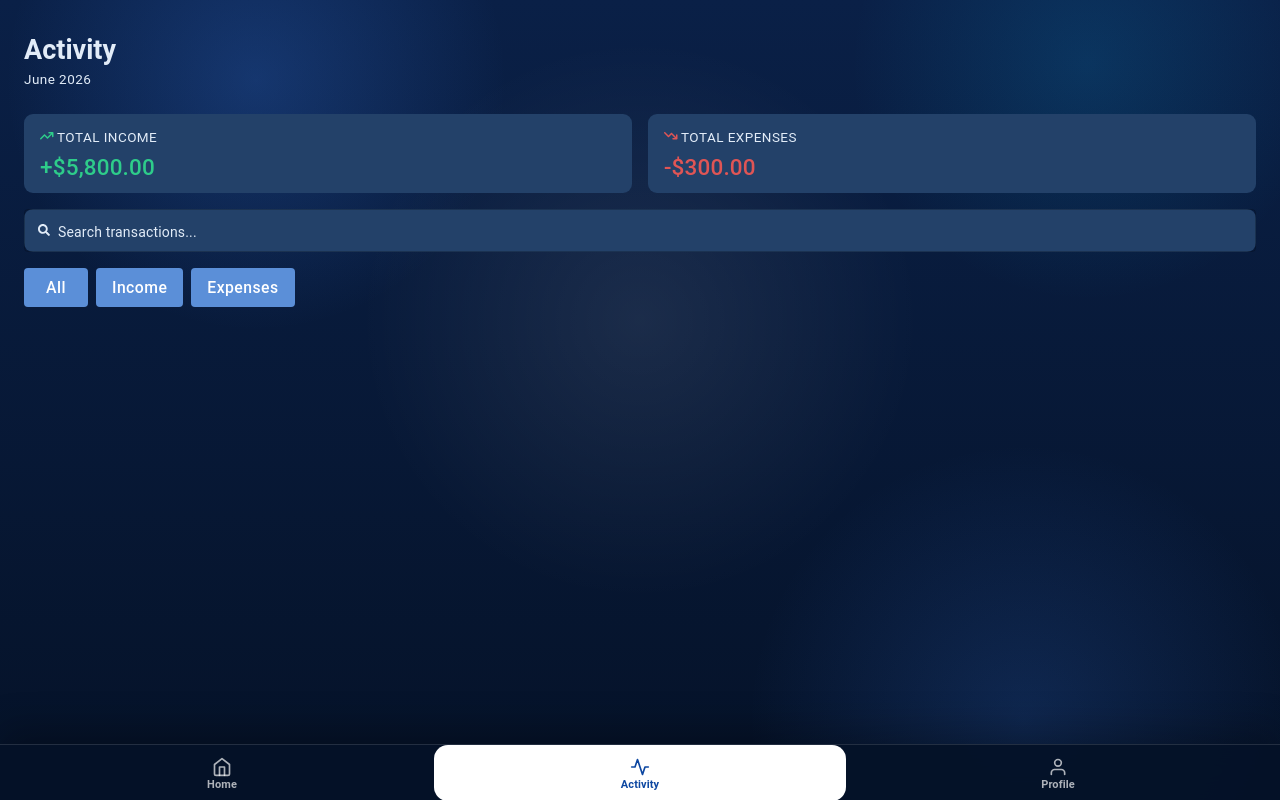
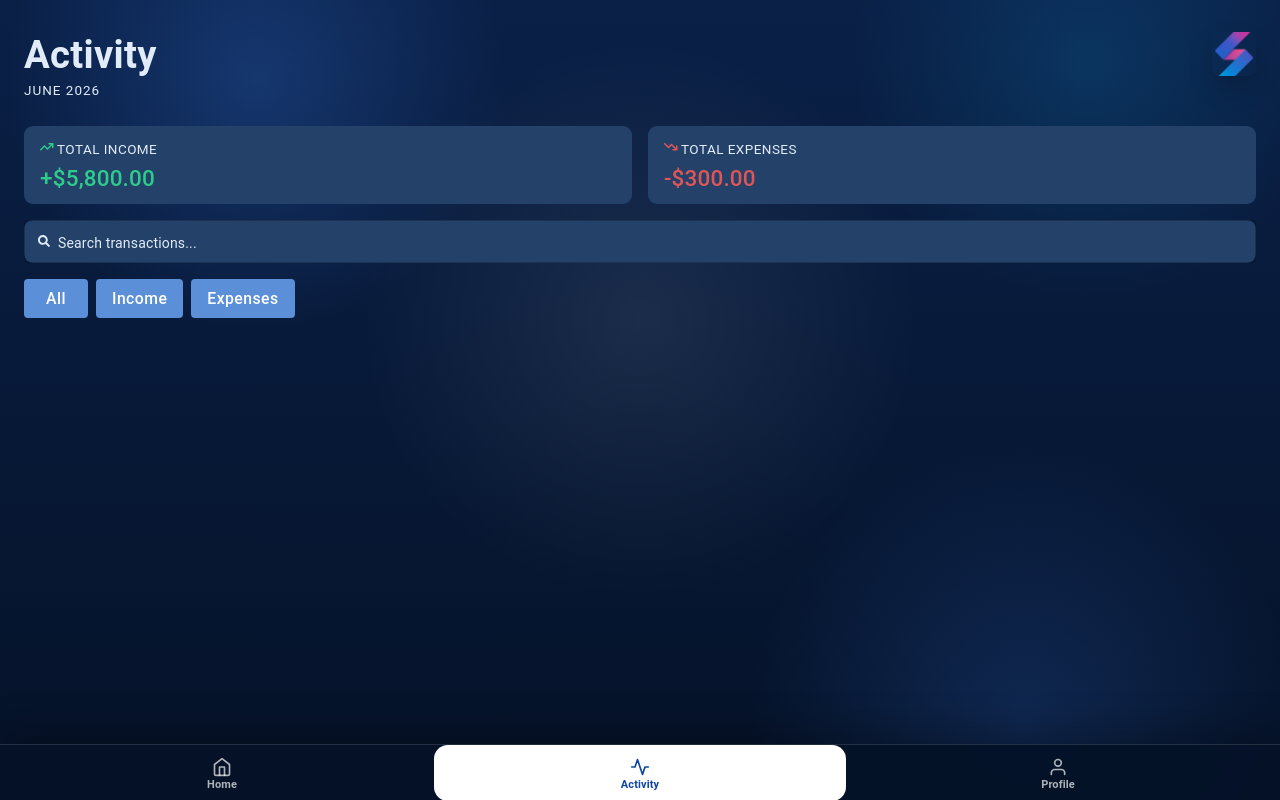
Before and after one commit to ravaney/snap-app, a React (Vite) app: page /activity in a window 1280 px wide. Built offline with nearby package versions, Linux system fonts and the light colour scheme.

Commit message:
header on activity page

```diff
--- a/src/features/transactions/ActivityPage.tsx
+++ b/src/features/transactions/ActivityPage.tsx
@@ -8,6 +8,9 @@ import { FaSearch } from "react-icons/fa";
 import { FaArrowTrendDown } from "react-icons/fa6";
 import { AppPage } from "../../components/layout/AppPage";
 import Button from "@mui/material/Button";
+import snapLogo from "../../assets/snap.jpg";
+import Divider from "@mui/material/Divider";
+
 const cardSx = {
   flex: 1,
   p: 1,
@@ -55,13 +58,37 @@ export const ActivityPage = () => {
     <AppPage
       contentSx={{ px: 0, color: "#e2ecf8" }}
       header={
-        <Stack sx={{ textAlign: "left", color: "#e2ecf8" }}>
-          <Typography variant="h5" sx={{ fontWeight: 600 }}>
-            Activity
-          </Typography>
-          <Typography variant="caption" sx={{ textAlign: "left" }}>
-            June 2026
-          </Typography>
+        <Stack
+          direction="row"
+          sx={{ alignItems: "flex-start", justifyContent: "space-between" }}
+        >
+          <Stack sx={{ textAlign: "left", color: "#e2ecf8" }}>
+            <Typography variant="h4" sx={{ fontWeight: 600 }}>
+              Activity
+            </Typography>
+            <Typography
+              variant="caption"
+              sx={{
+                textAlign: "left",
+                letterSpacing: 1,
+                textTransform: "uppercase",
+              }}
+            >
+              June 2026
+            </Typography>
+          </Stack>
+          <Box
+            component="img"
+            src={snapLogo}
+            alt="Snap"
+            sx={{
+              width: 44,
+              height: 44,
+              borderRadius: 2,
+              objectFit: "cover",
+              boxShadow: "0 12px 24px rgba(0,0,0,0.18)",
+            }}
+          />
         </Stack>
       }
     >
--- a/src/features/wallet/Greetings.tsx
+++ b/src/features/wallet/Greetings.tsx
@@ -25,7 +25,7 @@ export const Greetings = ({ name, snapTag }: Greetingsprops) => {
   return (
     <Stack sx={{ textAlign: "left", gap: 0.5 }}>
       <Typography
-        variant="subtitle2"
+        variant="caption"
         sx={{
           color: "rgba(255,255,255,0.75)",
           textTransform: "uppercase",
@@ -34,10 +34,10 @@ export const Greetings = ({ name, snapTag }: Greetingsprops) => {
       >
         {getGreeting()},
       </Typography>
-      <Typography variant="h4" sx={{ fontWeight: 700, color: "#ffffff" }}>
-        {name}
+      <Typography variant="h4" sx={{ fontWeight: 600, color: "#e2ecf8" }}>
+        {snapTag}
       </Typography>
-      <Typography
+      {/* <Typography
         sx={{
           color: "rgba(255,255,255,0.78)",
           fontSize: 14,
@@ -46,7 +46,7 @@ export const Greetings = ({ name, snapTag }: Greetingsprops) => {
         }}
       >
         {snapTag}
-      </Typography>
+      </Typography> */}
     </Stack>
   );
 };
```
